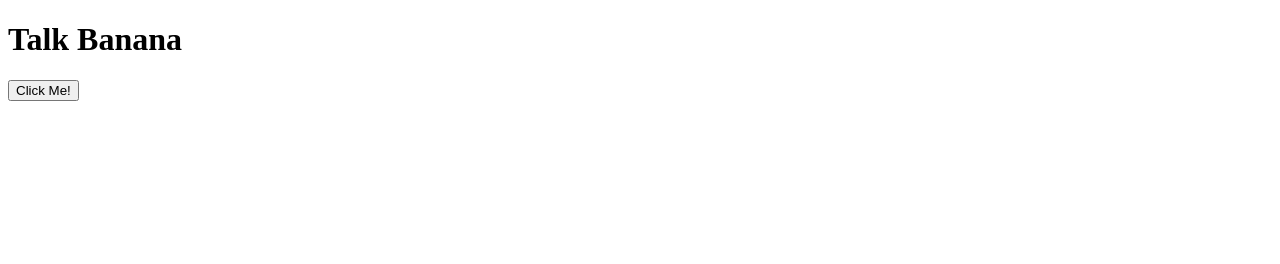
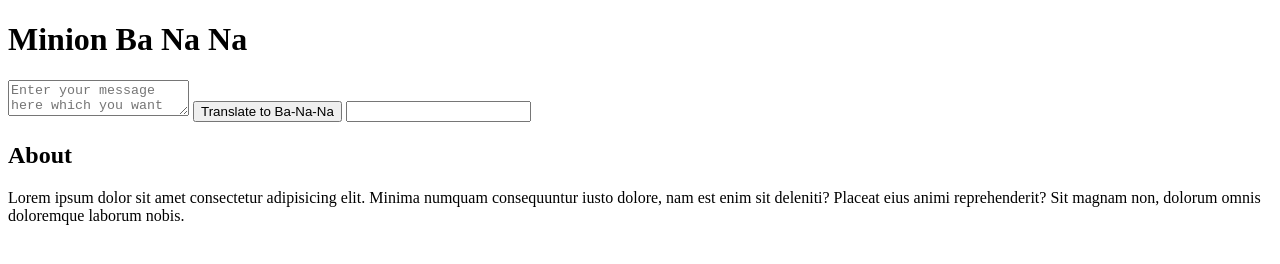
Before and after one commit to krish-98/Minions-Translate-App, a plain HTML site: page index.html in a window 1280 px wide. Drawn offline with Linux system fonts and the light colour scheme.

Commit message:
html structure completed

```diff
--- a/index.html
+++ b/index.html
@@ -5,11 +5,25 @@
   <meta http-equiv="X-UA-Compatible" content="IE=edge">
   <meta name="viewport" content="width=device-width, initial-scale=1.0">
   <title>Translate App</title>
+  <link rel="stylesheet" href="./styles.css">
 </head>
 <body>
-  <h1>Talk Banana</h1>
-  <button id="btn">Click Me!</button>
+  <header>
+    <h1>Minion Ba Na Na</h1>
+  </header>
 
+  <div class="container">
+    <textarea id="input-txt" placeholder="Enter your message here which you want to tranlaste to BA-NA-NA language"></textarea>
+
+    <button id="btn-translate">Translate to Ba-Na-Na</button>
+
+    <input id="output-txt" type="text" >
+  </div>
+
+  <footer id="footer">
+    <h2>About</h2>
+    <p>Lorem ipsum dolor sit amet consectetur adipisicing elit. Minima numquam consequuntur iusto dolore, nam est enim sit deleniti? Placeat eius animi reprehenderit? Sit magnam non, dolorum omnis doloremque laborum nobis.</p>
+  </footer>
 
   <script src="./app.js"></script>
 </body>
```
